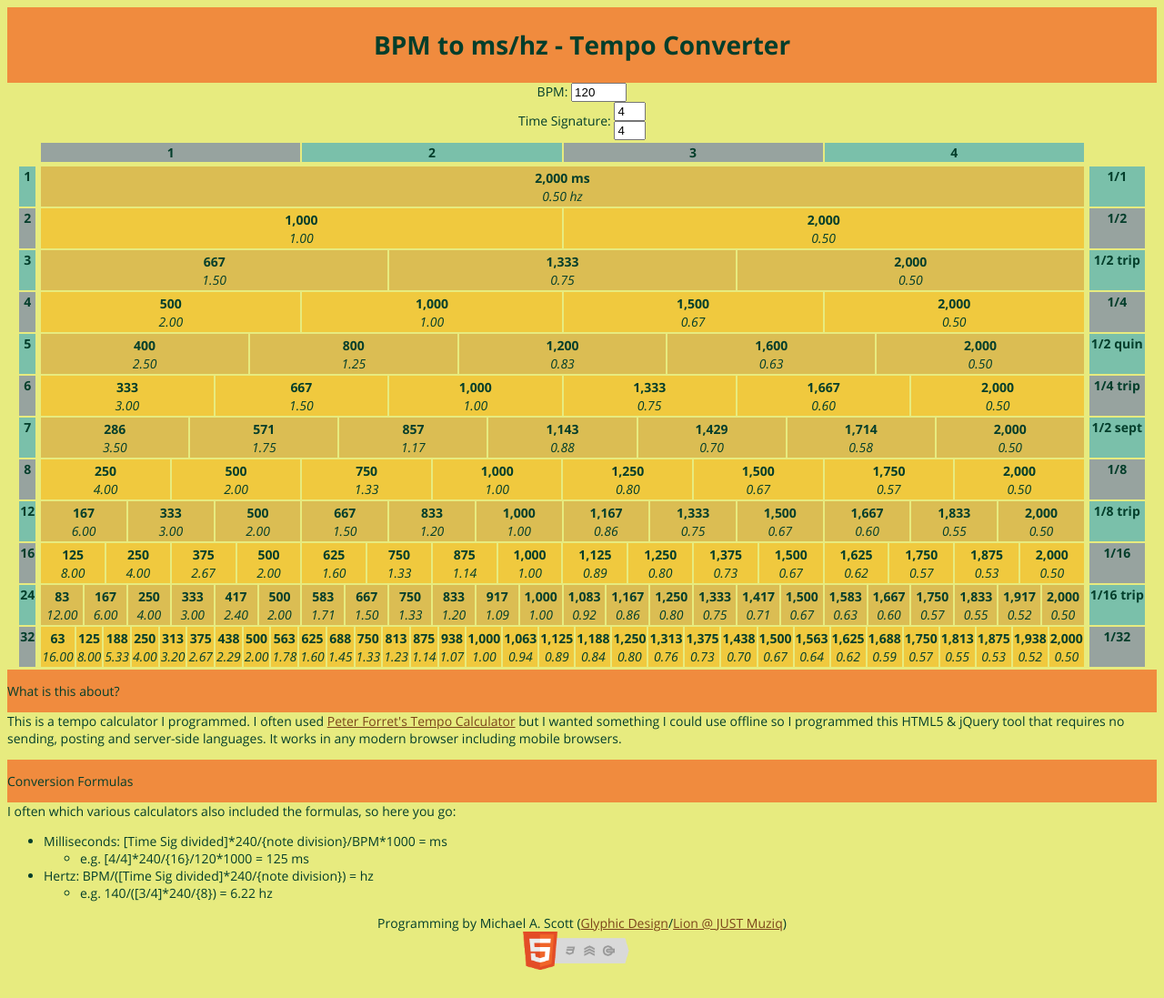
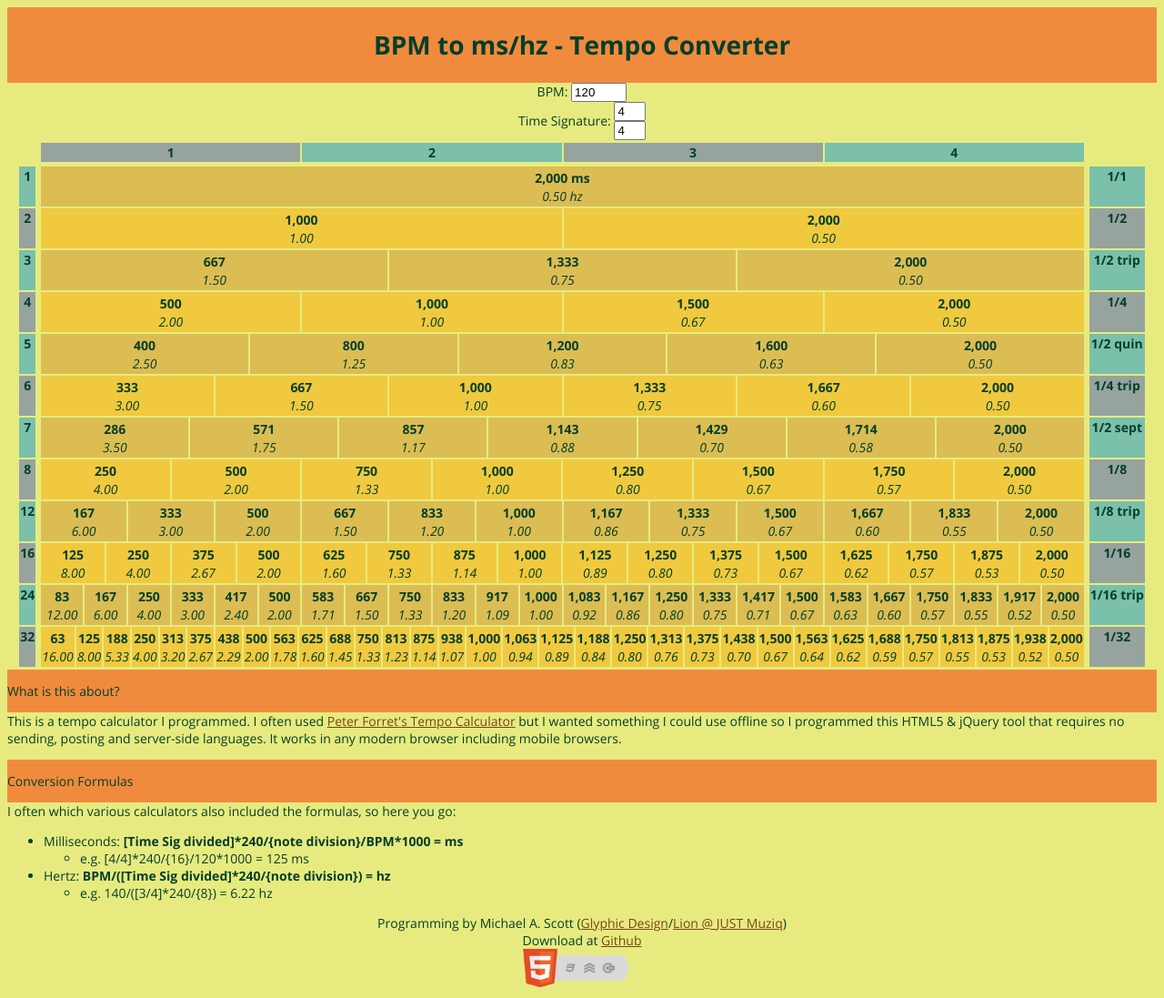
Before and after one commit to rd4k1/Tempo-Converter, a plain HTML site: page index.htm in a window 1280 px wide. Shown: the whole page at 91% size. Drawn offline with Linux system fonts and the light colour scheme.

Commit message:
Update page
Formulas bolded to stand-out,
Added Github project link

```diff
--- a/index.htm
+++ b/index.htm
@@ -270,7 +270,7 @@
 				I often which various calculators also included the formulas, so here you go:
 				<ul>
 					<li>
-						Milliseconds: [Time Sig divided]*240/{note division}/BPM*1000 = ms
+						Milliseconds: <b>[Time Sig divided]*240/{note division}/BPM*1000 = ms</b>
 						<ul>
 							<li>
 								e.g. [4/4]*240/{16}/120*1000 = 125 ms
@@ -278,7 +278,7 @@
 						</ul>
 					</li>
 					<li>
-						Hertz: BPM/([Time Sig divided]*240/{note division}) = hz
+						Hertz: <b>BPM/([Time Sig divided]*240/{note division}) = hz</b>
 						<ul>
 							<li>
 								e.g. 140/([3/4]*240/{8}) = 6.22 hz
@@ -291,7 +291,8 @@
 	</section>
 	<footer>
 		<div>
-			Programming by Michael A. Scott (<a href="http://www.glyphicdesign.com">Glyphic Design</a>/<a href="http://www.justmuziq.com/artist/lion">Lion @ JUST Muziq</a>)
+			Programming by Michael A. Scott (<a href="http://www.glyphicdesign.com">Glyphic Design</a>/<a href="http://www.justmuziq.com/artist/lion">Lion @ JUST Muziq</a>)<br/>
+			Download at <a href="https://github.com/rd4k1/Tempo-Converter">Github</a>
 		</div>
 		<div>
 			<a href="http://www.w3.org/html/logo/">
```
